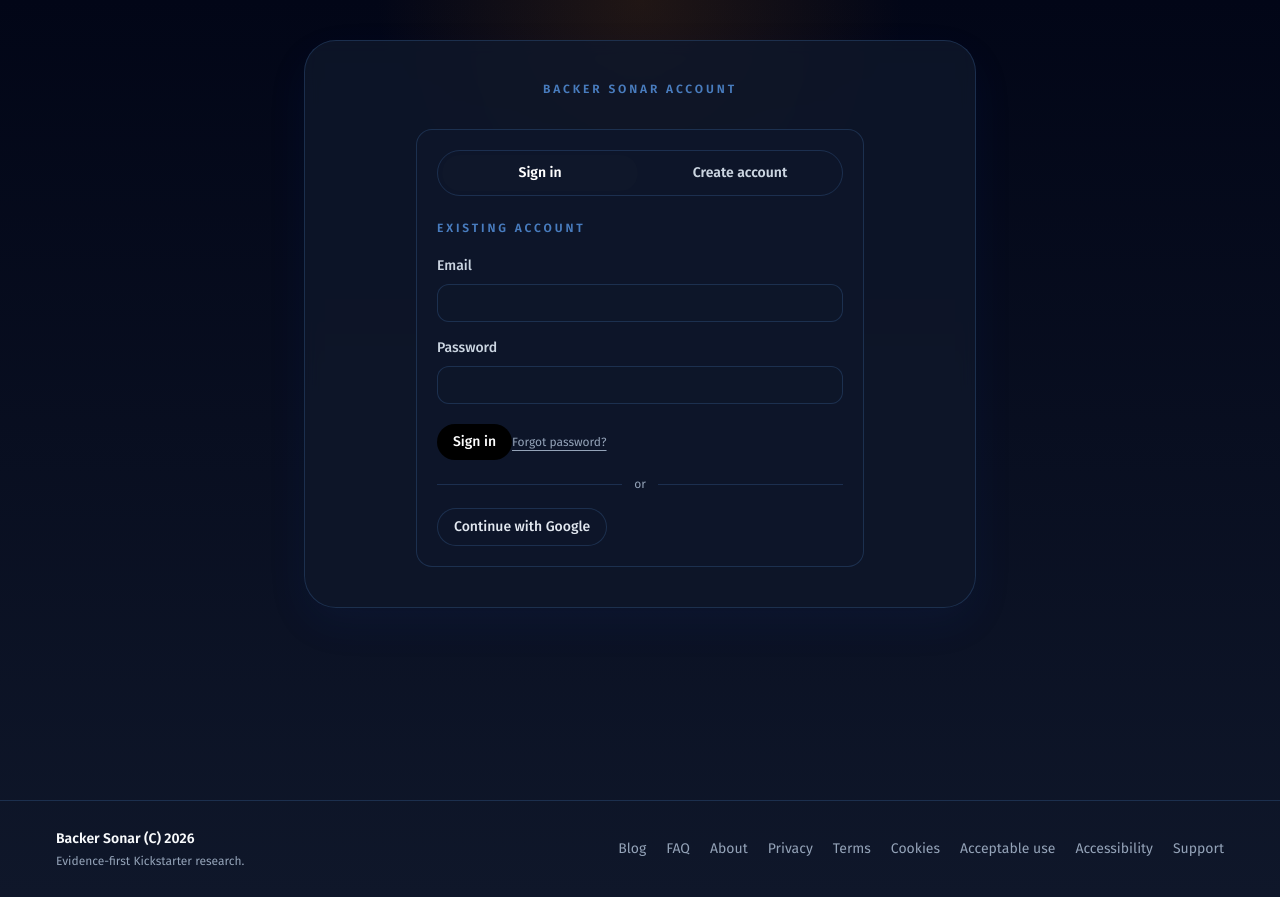
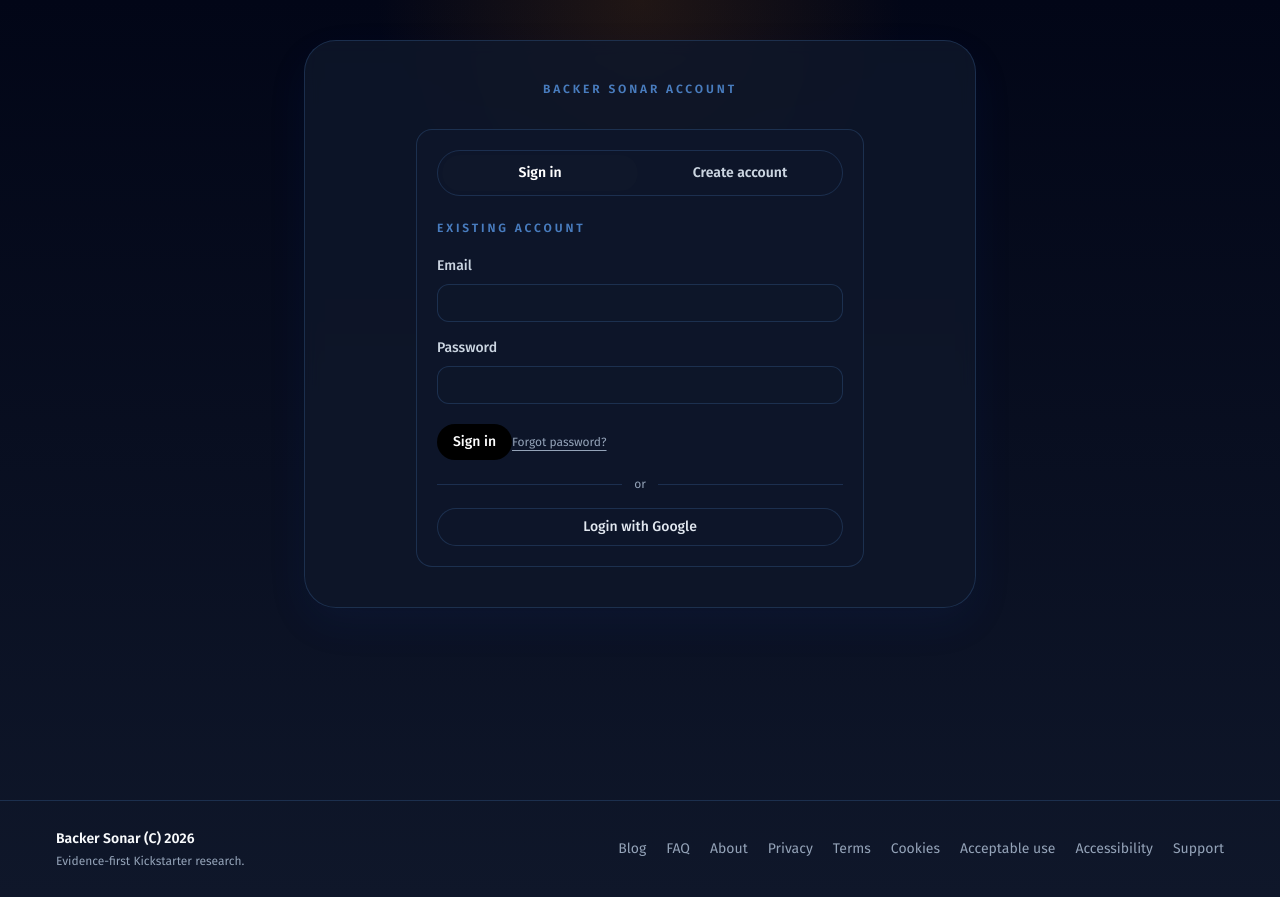
Before and after one commit to StevenDavies2018/buildproof, a Next.js app: page /account in a window 1280 px wide. Built offline with nearby package versions, Linux system fonts and the light colour scheme; no server answers.

Commit message:
Update Button

```diff
--- a/app/account/auth-panel.tsx
+++ b/app/account/auth-panel.tsx
@@ -36,7 +36,7 @@
             Forgot password?
           </Link>
           <div className="my-4 flex items-center gap-3 text-xs text-slate-500"><span className="h-px flex-1 bg-bs-border" />or<span className="h-px flex-1 bg-bs-border" /></div>
-          <a href="/api/auth/google?intent=signin" className="bs-button-secondary inline-flex">Continue with Google</a>
+          <a href="/api/auth/google?intent=signin" className="bs-button-secondary flex w-full justify-center">Login with Google</a>
         </form>
       ) : (
         <form action={registerAccount} className="mt-6">
```
